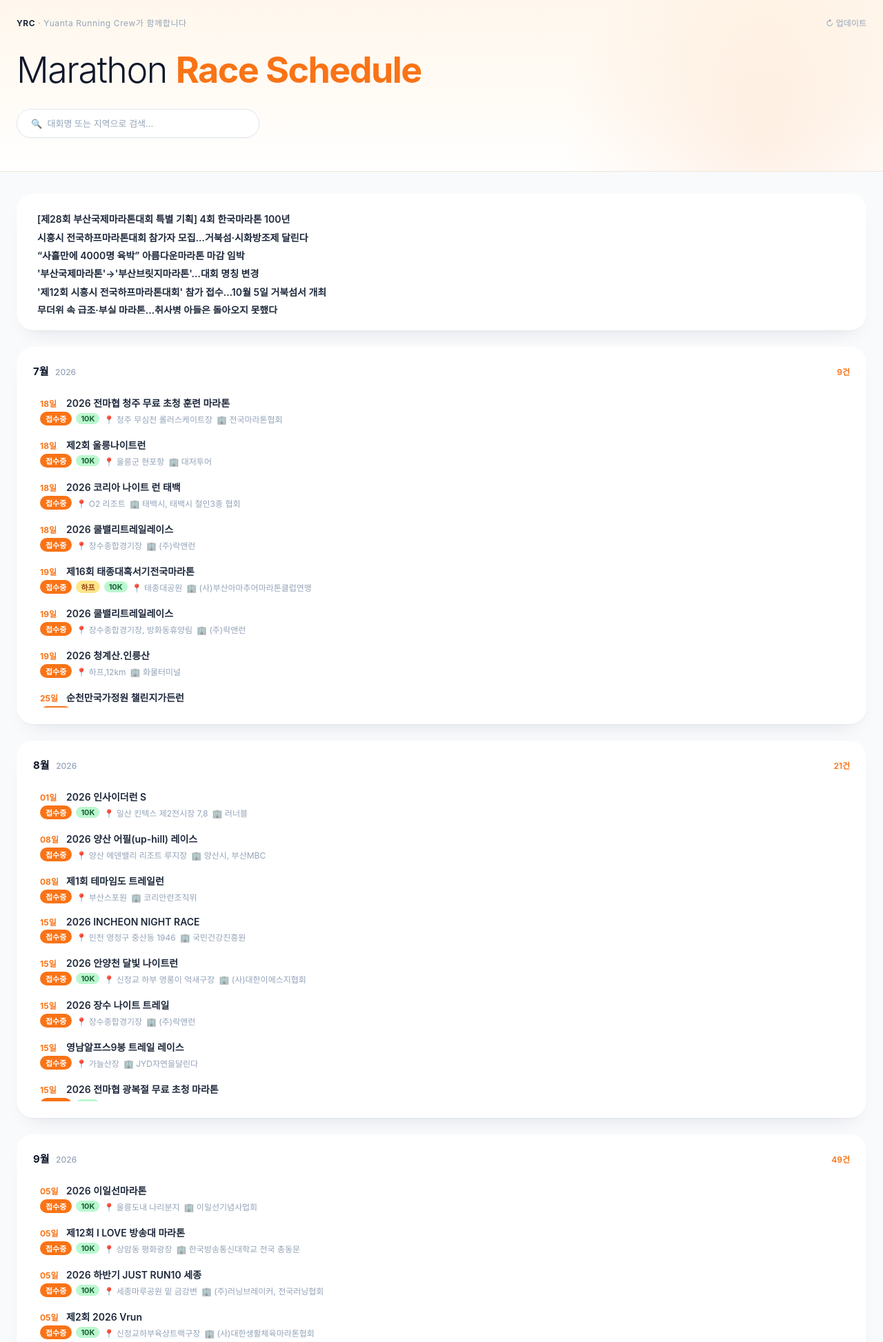
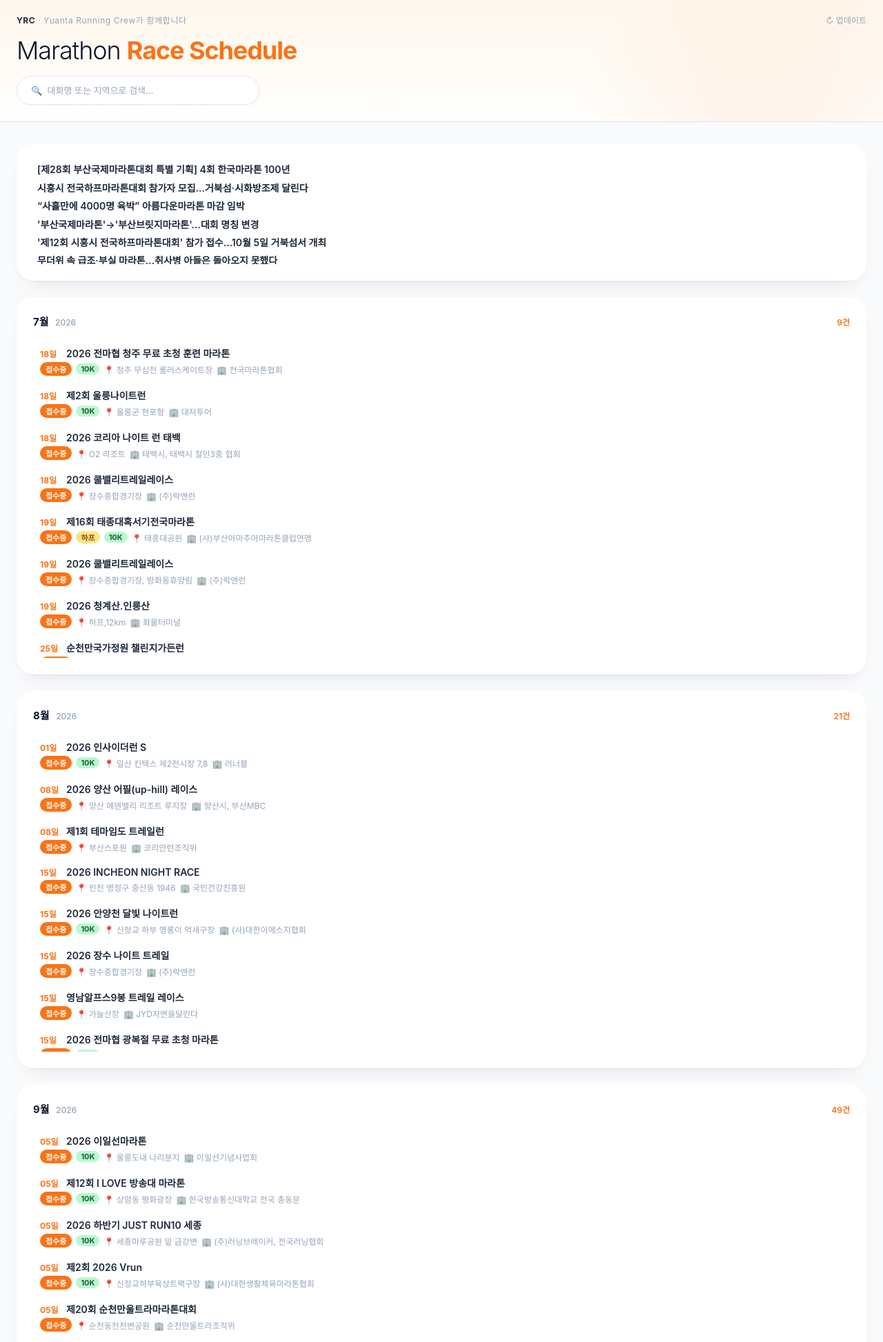
Before and after one commit to madokahill/marathon-schedule, a Flask app: page / in a window 1280 px wide. Shown: the top 1946 px of the page at 69% size. Run offline with Flask 3, Linux system fonts and the light colour scheme; data comes from the database, SQL or seed files in the repository; some web fonts are replaced.

Commit message:
reduce hero padding and widen content max-width
Shrunk the hero's vertical padding/margins so the title+search
block doesn't dominate the top of the page, and bumped the page's
max-width from 80rem to 100rem so content boxes use more of wide
screens instead of leaving large empty side margins.

```diff
--- a/templates/index.html
+++ b/templates/index.html
@@ -24,14 +24,14 @@
       background: radial-gradient(circle, rgba(249,115,22,0.10) 0%, transparent 70%);
       pointer-events: none;
     }
-    .hero-inner { max-width: 80rem; margin: 0 auto; padding: 1.5rem 1.5rem 3rem; position: relative; z-index: 1; }
-    .hero-nav { display: flex; justify-content: space-between; align-items: center; margin-bottom: 2rem; }
+    .hero-inner { max-width: 100rem; margin: 0 auto; padding: 1.25rem 1.5rem 1.5rem; position: relative; z-index: 1; }
+    .hero-nav { display: flex; justify-content: space-between; align-items: center; margin-bottom: 1rem; }
     .hero-brand { font-size: 12px; letter-spacing: 0.05em; }
     .hero-brand strong { color: #1e293b; font-weight: 700; }
     .hero-brand span { color: #94a3b8; }
     .hero-update { background: none; border: none; color: #94a3b8; font-size: 12px; display: flex; align-items: center; gap: 6px; }
     .hero-update:hover { color: #f97316; }
-    .hero-title { font-size: 3.25rem; font-weight: 300; color: #0f172a; line-height: 1.1; letter-spacing: -0.03em; margin-bottom: 1.75rem; }
+    .hero-title { font-size: 2.25rem; font-weight: 300; color: #0f172a; line-height: 1.15; letter-spacing: -0.03em; margin-bottom: 1rem; }
     .hero-title span { color: #f97316; font-weight: 700; }
     .hero-search input {
       width: 100%; max-width: 22rem;
@@ -45,7 +45,7 @@
     .hero-search input:focus { border-color: #f97316; box-shadow: 0 0 0 3px rgba(249,115,22,0.12); }
 
     /* 메인 */
-    .main { max-width: 80rem; margin: 0 auto; padding: 2rem 1.5rem; }
+    .main { max-width: 100rem; margin: 0 auto; padding: 2rem 1.5rem; }
 
     /* 뉴스 */
     .news-box .month-race-list { max-height: 150px; gap: 0; }
```
